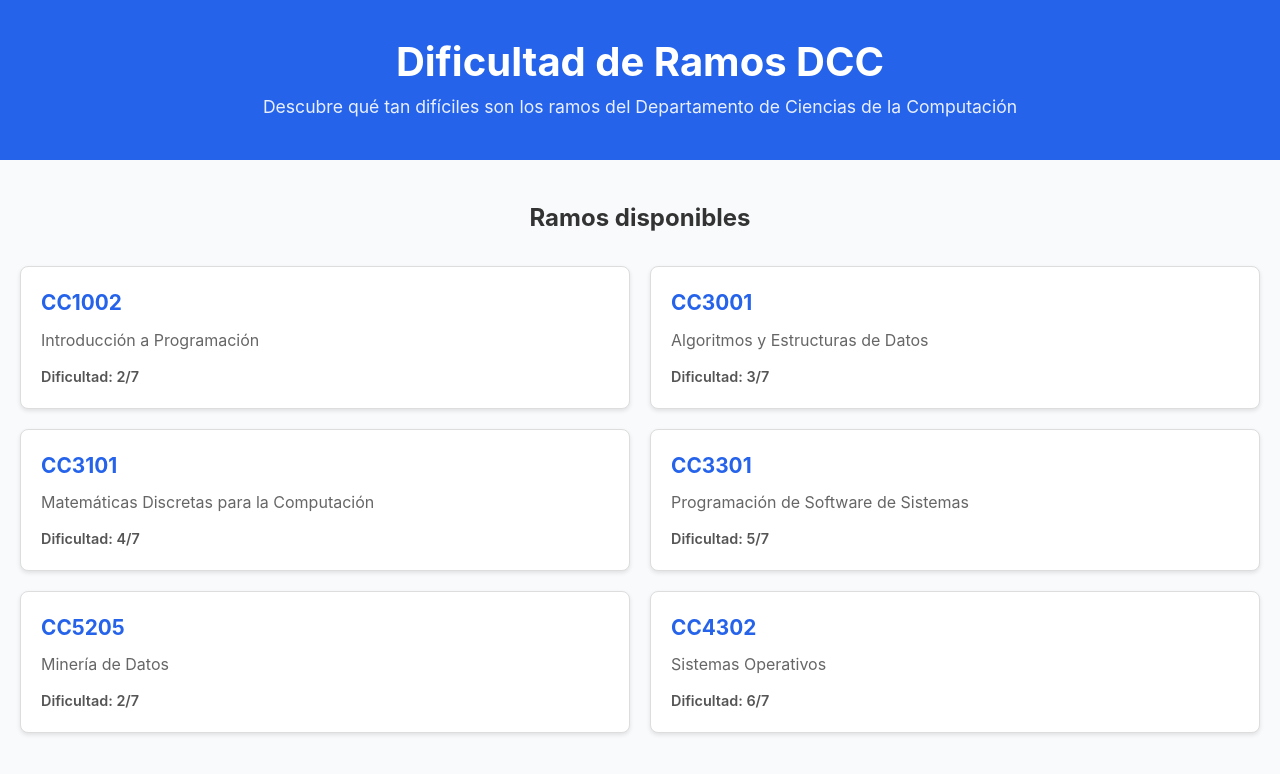
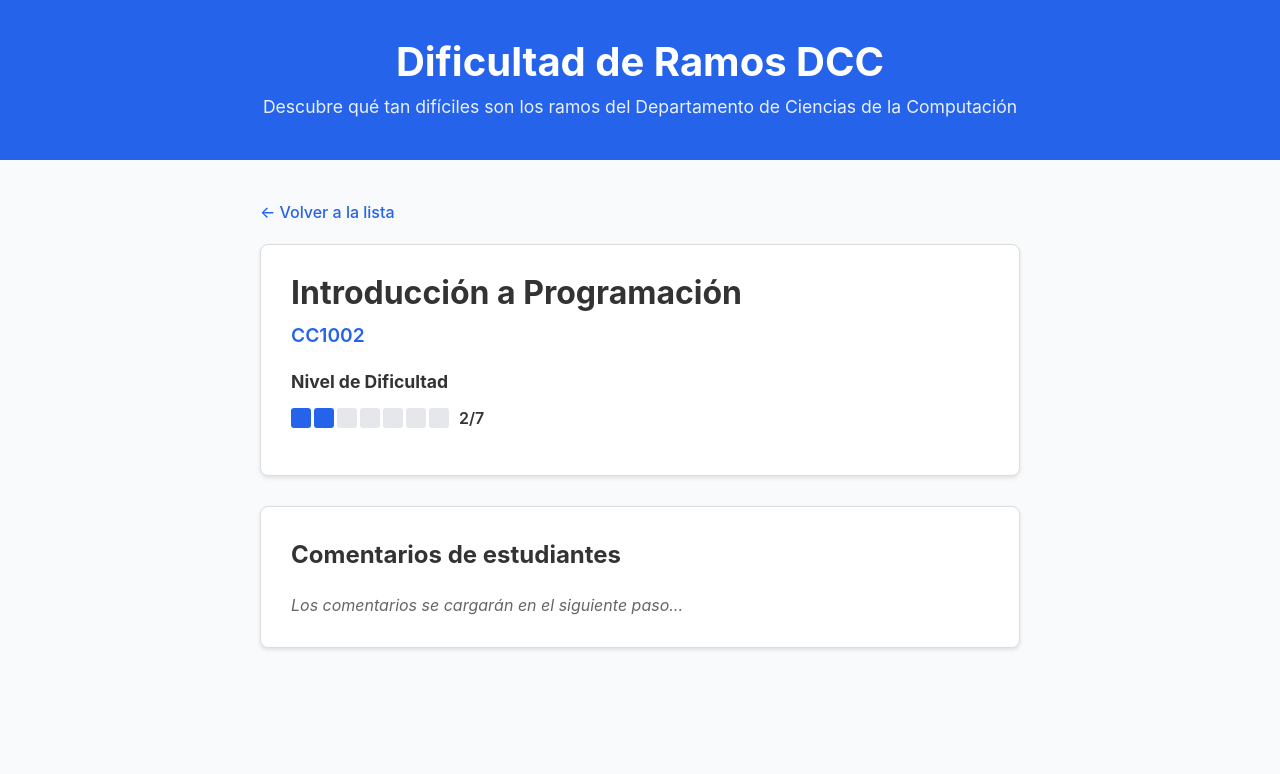
Before and after one commit to ZamayaT/proyectoWeb, a React (Vite) app in the folder frontend/: page /ramo/1 in a window 1280 px wide. Shown: the top 774 px of the page. Built offline with nearby package versions, Linux system fonts and the light colour scheme.

Commit message:
:sparkles: feat: create basic DetalleRamo component

```diff
--- a/frontend/src/App.tsx
+++ b/frontend/src/App.tsx
@@ -1,8 +1,11 @@
+import { BrowserRouter as Router, Routes, Route } from 'react-router-dom';
 import ListaRamos from './ListaRamos';
+import DetalleRamo from './DetalleRamo';
 import './App.css';
 
 function App() {
   return (
+    <Router>
       <div style={{ backgroundColor: '#f8fafc', minHeight: '100vh', width: '100%' }}>
         <header style={{
           textAlign: 'center',
@@ -25,9 +28,13 @@ function App() {
         </header>
 
         <main>
-        <ListaRamos />
+          <Routes>
+            <Route path="/" element={<ListaRamos />} />
+            <Route path="/ramo/:id" element={<DetalleRamo />} />
+          </Routes>
         </main>
       </div>
+    </Router>
   );
 }
 
--- /dev/null
+++ b/frontend/src/DetalleRamo.tsx
@@ -0,0 +1,110 @@
+import { useParams, Link } from 'react-router-dom';
+import { ramos } from './ramos';
+
+const DetalleRamo = () => {
+  const { id } = useParams<{ id: string }>();
+
+  // Buscar el ramo por id
+  const ramo = ramos.find(r => r.id === id);
+
+  // Si no se encuentra el ramo
+  if (!ramo) {
+    return (
+      <div style={{ padding: '20px', textAlign: 'center' }}>
+        <h2>Ramo no encontrado</h2>
+        <Link to="/" style={{ color: '#2563eb', textDecoration: 'none' }}>
+          ← Volver a la lista
+        </Link>
+      </div>
+    );
+  }
+
+  return (
+    <div style={{ padding: '20px', maxWidth: '800px', margin: '0 auto' }}>
+      {/* Botón para volver */}
+      <Link
+        to="/"
+        style={{
+          color: '#2563eb',
+          textDecoration: 'none',
+          fontSize: '1rem',
+          marginBottom: '20px',
+          display: 'inline-block'
+        }}
+      >
+        ← Volver a la lista
+      </Link>
+
+      {/* Información del ramo */}
+      <div style={{
+        backgroundColor: 'white',
+        border: '1px solid #ddd',
+        borderRadius: '8px',
+        padding: '30px',
+        boxShadow: '0 2px 4px rgba(0,0,0,0.1)',
+        marginBottom: '30px'
+      }}>
+        <h1 style={{
+          fontSize: '2rem',
+          marginBottom: '10px',
+          color: '#333'
+        }}>
+          {ramo.nombre}
+        </h1>
+
+        <p style={{
+          fontSize: '1.2rem',
+          color: '#2563eb',
+          fontWeight: '600',
+          marginBottom: '20px'
+        }}>
+          {ramo.codigo}
+        </p>
+
+        <div style={{ marginBottom: '15px' }}>
+          <h3 style={{ fontSize: '1.1rem', marginBottom: '10px', color: '#333' }}>
+            Nivel de Dificultad
+          </h3>
+
+          {/* Barra visual de dificultad */}
+          <div style={{ display: 'flex', alignItems: 'center', gap: '10px' }}>
+            <div style={{ display: 'flex', gap: '3px' }}>
+              {[...Array(7)].map((_, index) => (
+                <div
+                  key={index}
+                  style={{
+                    width: '20px',
+                    height: '20px',
+                    backgroundColor: index < ramo.dificultad ? '#2563eb' : '#e5e7eb',
+                    borderRadius: '3px'
+                  }}
+                />
+              ))}
+            </div>
+            <span style={{ fontWeight: '600', color: '#333' }}>
+              {ramo.dificultad}/7
+            </span>
+          </div>
+        </div>
+      </div>
+
+      {/* Sección de comentarios (placeholder por ahora) */}
+      <div style={{
+        backgroundColor: 'white',
+        border: '1px solid #ddd',
+        borderRadius: '8px',
+        padding: '30px',
+        boxShadow: '0 2px 4px rgba(0,0,0,0.1)'
+      }}>
+        <h2 style={{ fontSize: '1.5rem', marginBottom: '20px', color: '#333' }}>
+          Comentarios de estudiantes
+        </h2>
+        <p style={{ color: '#666', fontStyle: 'italic' }}>
+          Los comentarios se cargarán en el siguiente paso...
+        </p>
+      </div>
+    </div>
+  );
+};
+
+export default DetalleRamo;
--- a/frontend/src/ListaRamos.tsx
+++ b/frontend/src/ListaRamos.tsx
@@ -1,6 +1,13 @@
+import { useNavigate } from 'react-router-dom';
 import { ramos } from './ramos';
 
 const ListaRamos = () => {
+  const navigate = useNavigate();
+
+  const handleRamoClick = (ramoId: string) => {
+    navigate(`/ramo/${ramoId}`);
+  };
+
   return (
     <div style={{ padding: '20px' }}>
       <h2 style={{ textAlign: 'center', marginBottom: '30px', color: '#333' }}>
@@ -24,6 +31,7 @@ const ListaRamos = () => {
               cursor: 'pointer',
               transition: 'transform 0.2s, boxShadow 0.2s'
             }}
+            onClick={() => handleRamoClick(ramo.id)}
             onMouseEnter={(e) => {
               e.currentTarget.style.transform = 'translateY(-2px)';
               e.currentTarget.style.boxShadow = '0 4px 8px rgba(0,0,0,0.15)';
@@ -39,7 +47,7 @@ const ListaRamos = () => {
               color: '#2563eb',
               marginBottom: '10px'
             }}>
-              {ramo.codigo}
+              {ramo.nombre}
             </h3>
 
             <p style={{
@@ -48,7 +56,7 @@ const ListaRamos = () => {
               marginBottom: '15px',
               lineHeight: '1.4'
             }}>
-              {ramo.nombre}
+              {ramo.codigo}
             </p>
 
             <div style={{
```
Lines whose indentation alone changed are shown as unchanged.
